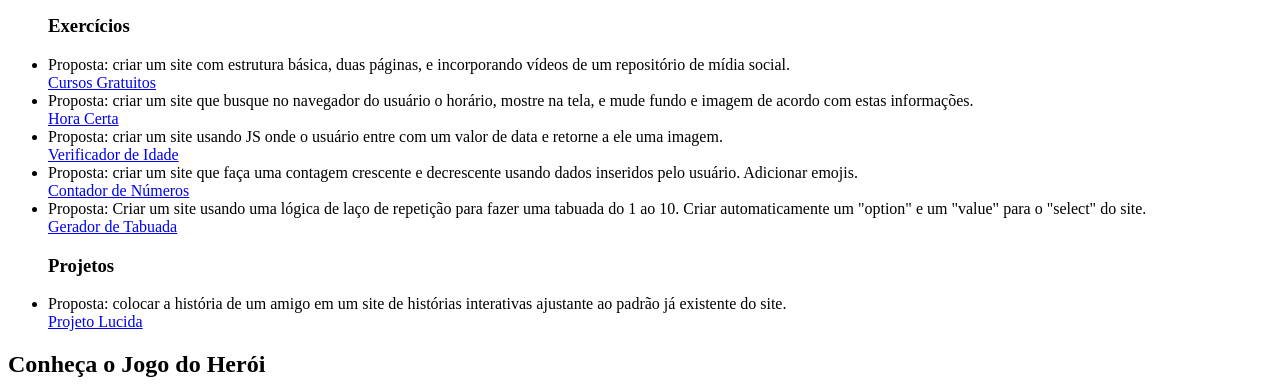
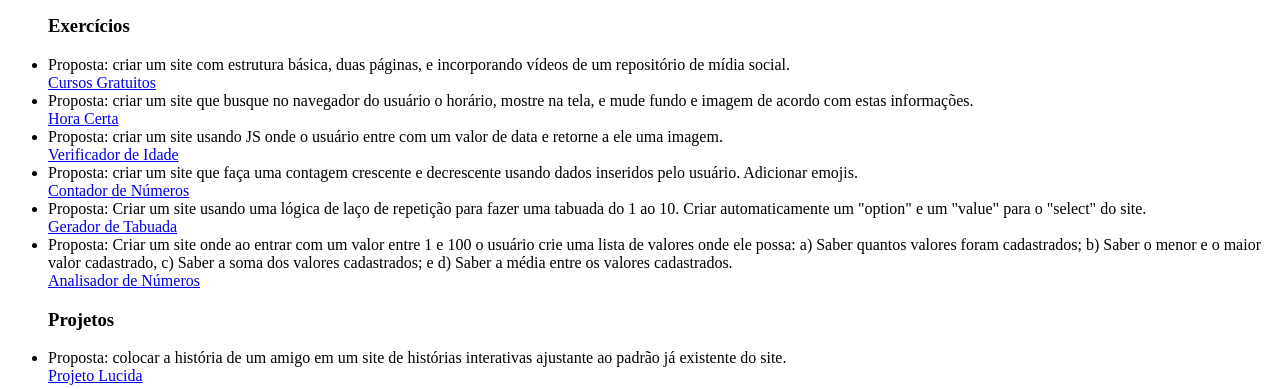
Before and after one commit to josecarloslima/Projeto-Portfolio, a plain HTML site: page index.html in a window 1280 px wide. Shown: the part 411-800 px from the top of the page. Drawn offline with Linux system fonts and the light colour scheme.

Commit message:
Exercicio novo de JavaScript
Ultimo do curso de JavaScript básico do Guanabara.

```diff
--- a/index.html
+++ b/index.html
@@ -82,6 +82,9 @@
             <li>Proposta: Criar um site usando uma lógica de laço de repetição para fazer uma tabuada do 1 ao 10. Criar automaticamente um "option" e um "value" para o "select" do site.</li>
             <a href="https://josecarloslima.github.io/ExercicioAulaJavScript17/">Gerador de Tabuada</a>
 
+            <li>Proposta: Criar um site onde ao entrar com um valor entre 1 e 100 o usuário crie uma lista de valores onde ele possa: a) Saber quantos valores foram cadastrados; b) Saber o menor e o maior valor cadastrado, c) Saber a soma dos valores cadastrados; e d) Saber a média entre os valores cadastrados.</li>
+            <a href="https://josecarloslima.github.io/ExercicioAulaJavaScript18/">Analisador de Números</a>
+
             <h3>Projetos</h3>
 
             <li>Proposta: colocar a história de um amigo em um site de histórias interativas ajustante ao padrão já existente do site.</li>
```
